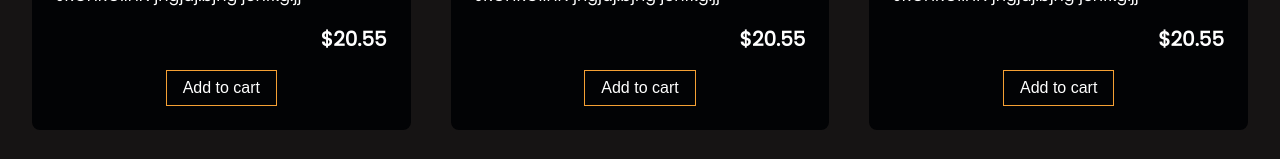
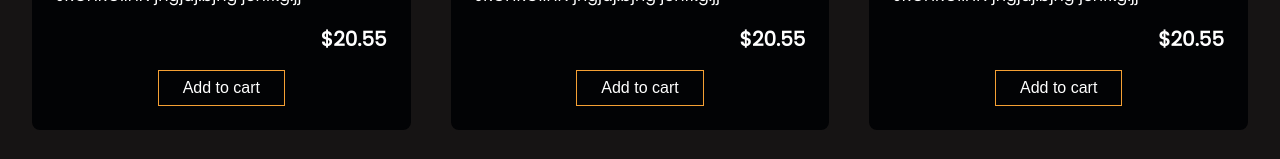
Before and after one commit to DeveloperAspire/la-perfume, a React (Create React App) app: page / in a window 1280 px wide. Shown: the part 1183-1342 px from the top of the page. Built offline with nearby package versions, Linux system fonts and the light colour scheme.

Commit message:
Styled the product card

```diff
--- a/src/components/Products/PerfumeItem.module.css
+++ b/src/components/Products/PerfumeItem.module.css
@@ -19,7 +19,11 @@
   background-color: transparent;
   border: none;
   border: 1px solid #f5a034;
-  padding: 0.5rem 1rem;
+  padding: 0.5rem 1.5rem;
   color: white;
   font-size: 16px;
+  transition: transform .3s ease-in;
 }
+.product button:hover{
+      transform: scale(1.1)
+}
```
